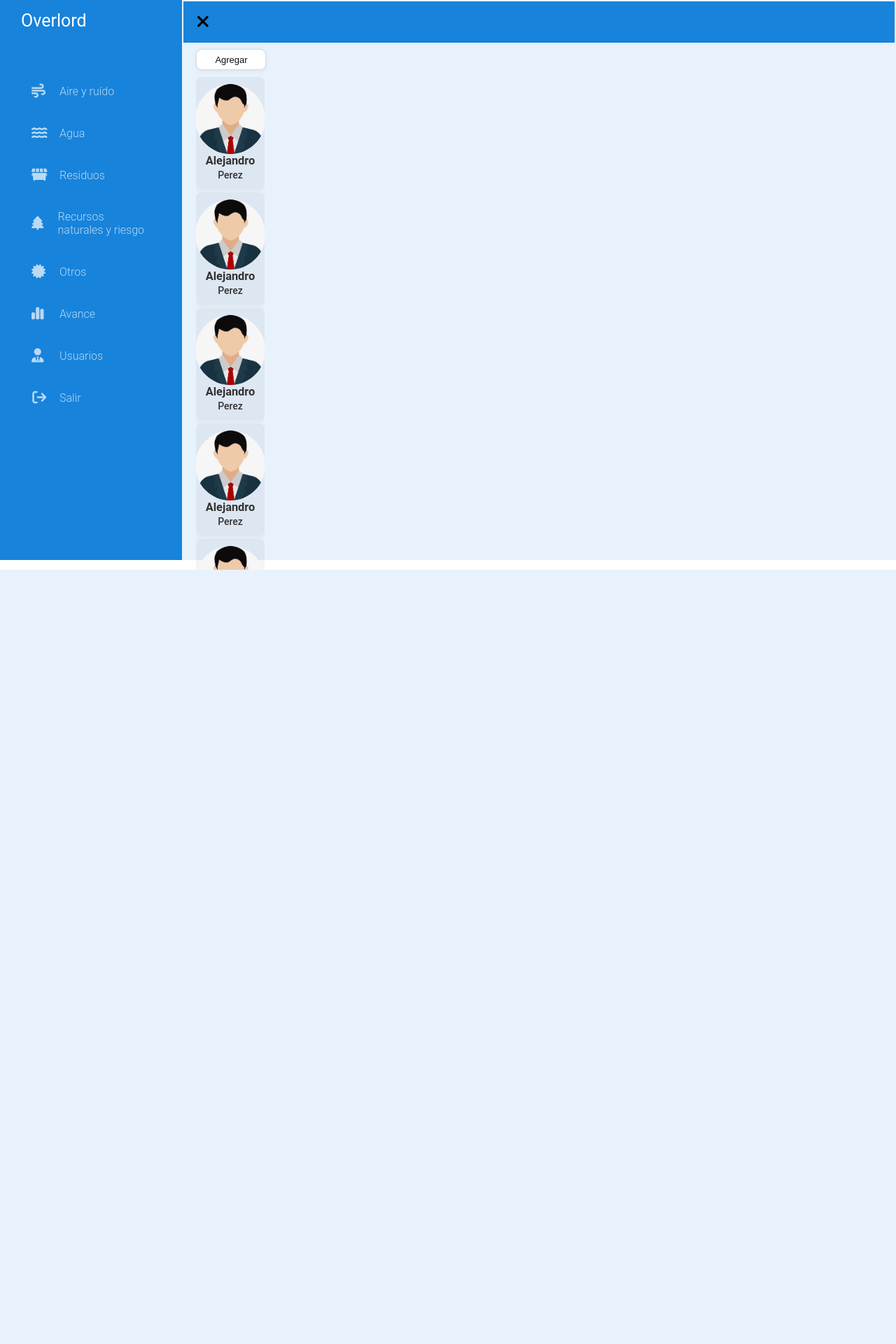
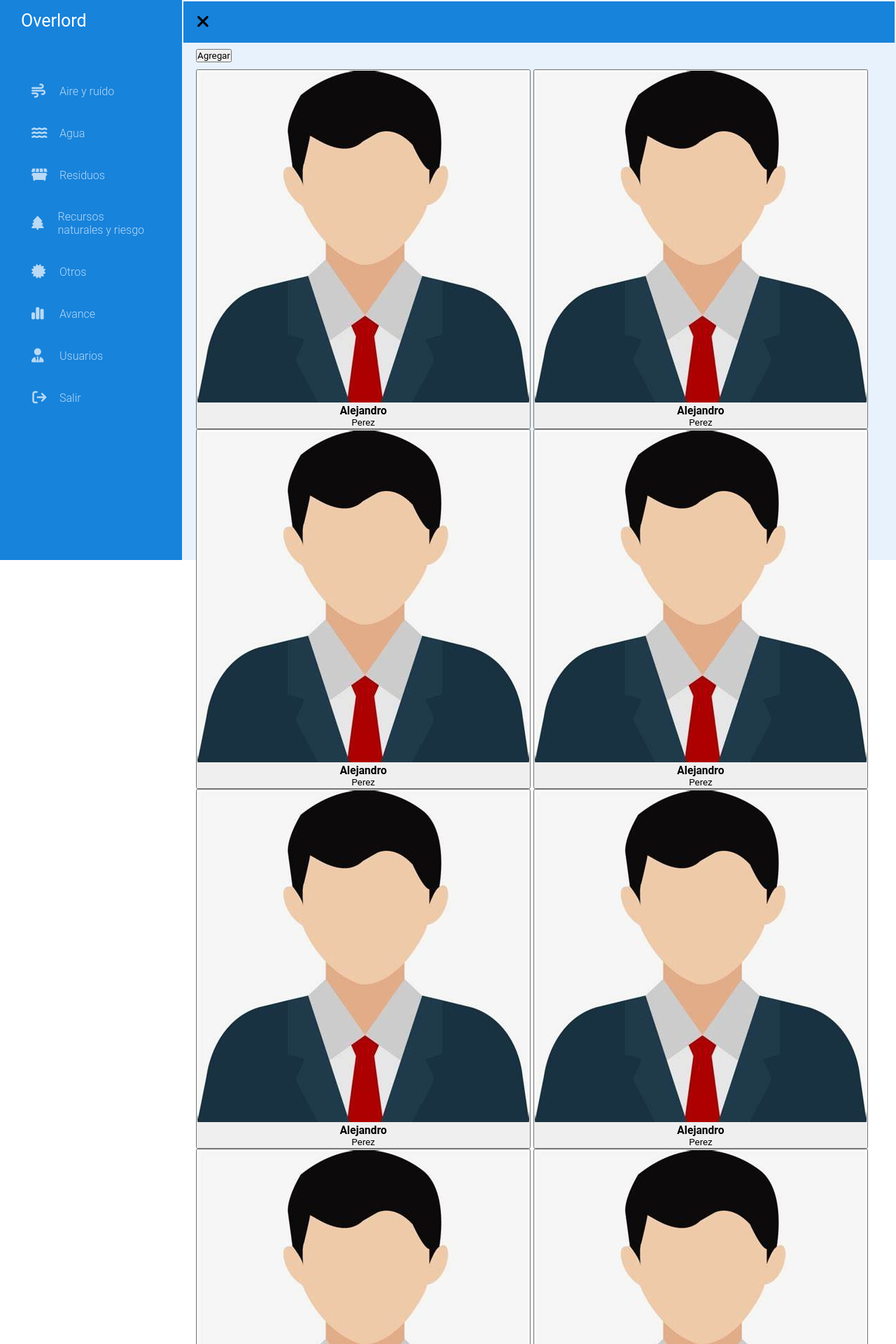
Before and after one commit to yasveilim/ambiental, a Django app: page /admin-users/ in a window 1280 px wide. Shown: the top 1920 px of the page at 70% size. Before the commit the page ends 814 px from the top, so only its background shows below. Run offline with Django 4.2, Linux system fonts and the light colour scheme; a user stored in the database is signed in.

Commit message:
solve last conflit

```diff
--- a/ambiental/static/css/adminusers.css
+++ b/ambiental/static/css/adminusers.css
@@ -11,8 +11,12 @@
 
 .update-button,
 .delete-button,
+<<<<<<< HEAD
 .add-button,
 .button-select-user {
+=======
+.add-button {
+>>>>>>> a42ef36 (feat: user list v1)
   background-color: #fff;
   border: 1px solid #d5d9d9;
   border-radius: 8px;
```
